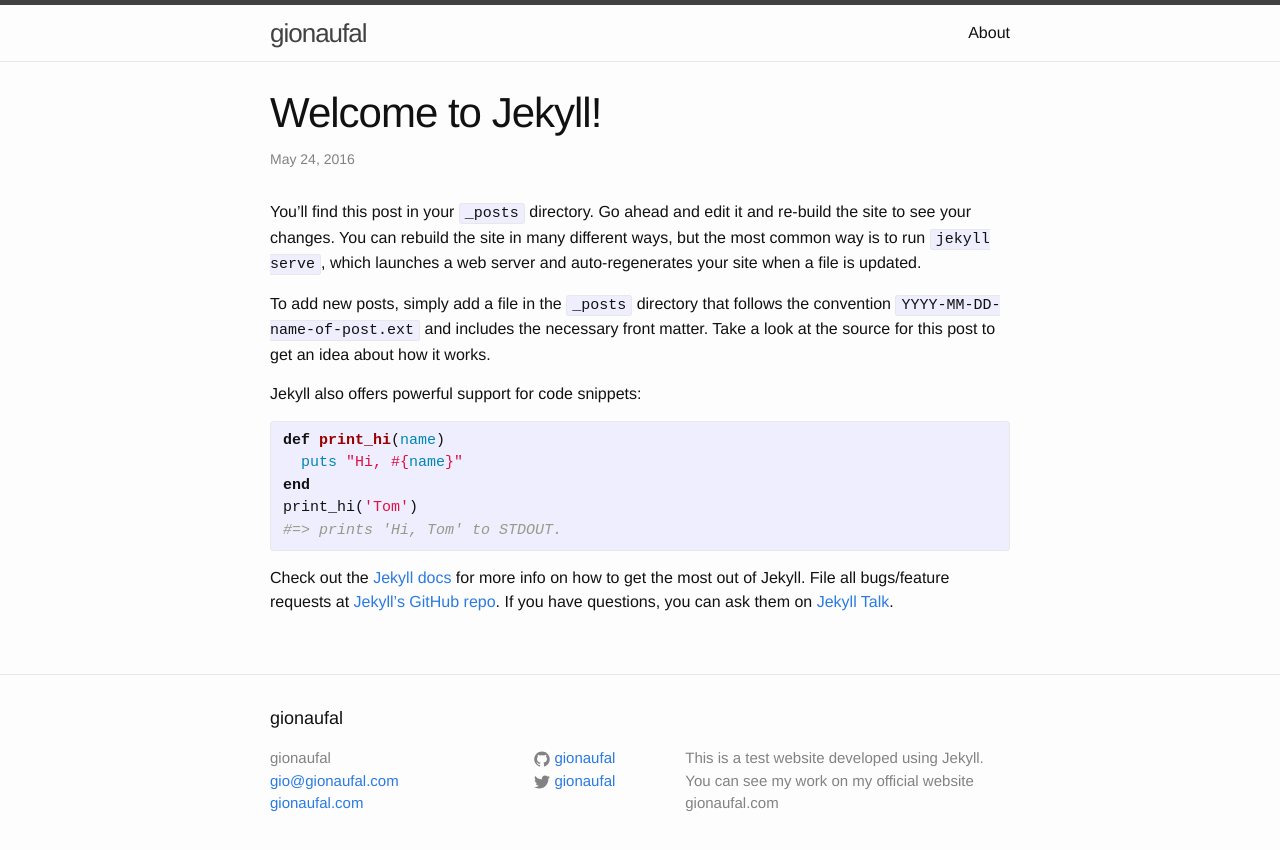
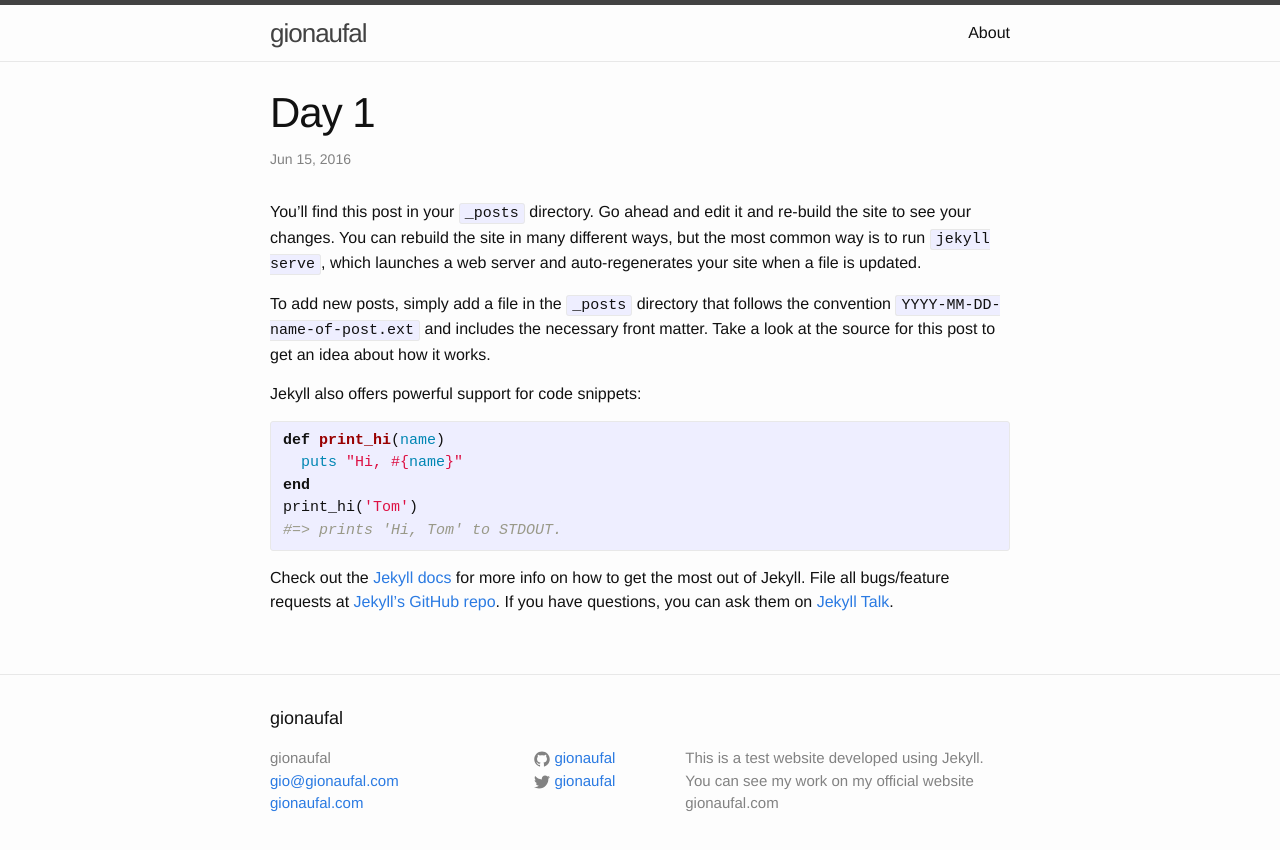
Before and after one commit to gionaufal/blog, a Jekyll site: the page built from _posts/2016-05-24-welcome-to-jekyll.markdown, in a window 1280 px wide. Shown: the top 850 px of the page. Built offline with Jekyll 4.4.1, drawn with Linux system fonts in a browser that asks for light colours.

Commit message:
post test

```diff
--- a/_posts/2016-05-24-welcome-to-jekyll.markdown
+++ b/_posts/2016-05-24-welcome-to-jekyll.markdown
@@ -1,8 +1,8 @@
 ---
 layout: post
-title:  "Welcome to Jekyll!"
-date:   2016-05-24 08:59:47 -0300
-categories: jekyll update
+title:  "Day 1"
+date:   2016-06-14 22:59:47 -0300
+categories: "#DaysOfCode"
 ---
 You’ll find this post in your `_posts` directory. Go ahead and edit it and re-build the site to see your changes. You can rebuild the site in many different ways, but the most common way is to run `jekyll serve`, which launches a web server and auto-regenerates your site when a file is updated.
 
```
